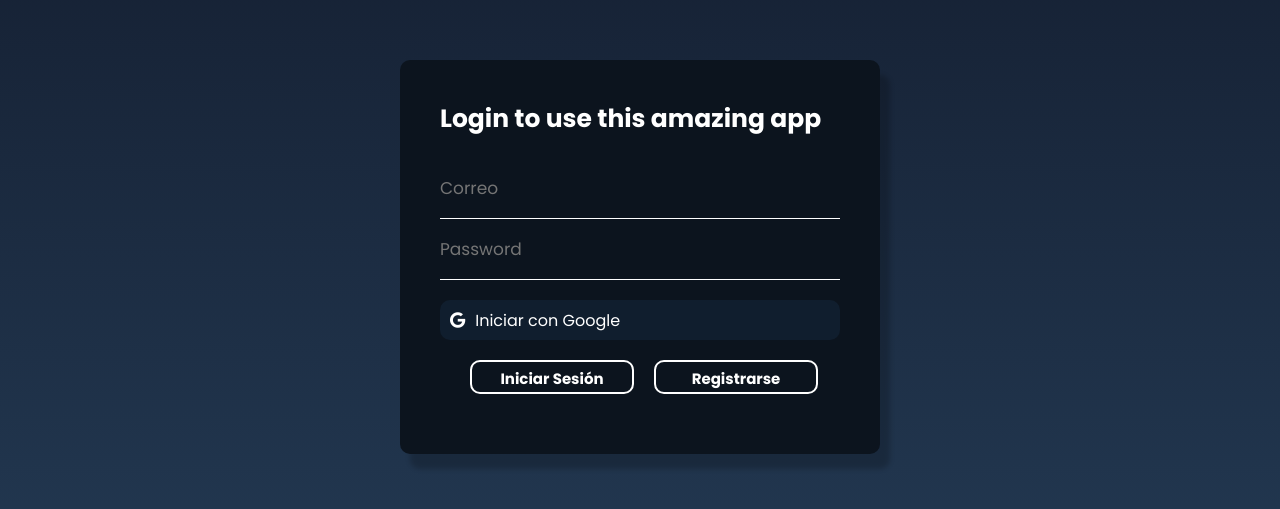
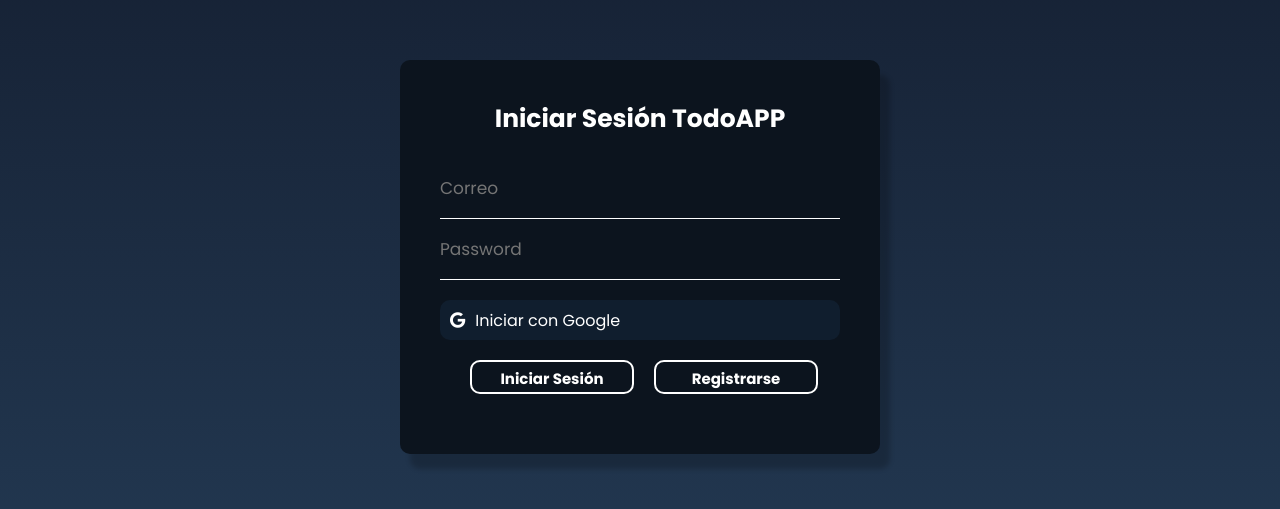
Before and after one commit to MR-Yosua/redux-practice, a React (Create React App) app: page / in a window 1280 px wide. Shown: the part 143-652 px from the top of the page. Built offline with nearby package versions, Linux system fonts and the light colour scheme; no server answers.

Commit message:
Timer added in login alerts error

```diff
--- a/src/components/home/HomeScreen.js
+++ b/src/components/home/HomeScreen.js
@@ -12,14 +12,10 @@
 import SignInSignOut from '../card/SignInSignOut';
 const HomeScreen = () => {
 
-    // const todos = useSelector(state=>state.todos.todoList);
 
-    // const lastTodo = useSelector(selectLastTodo);
-    // const name = useSelector(state =>state.user.userName);
     const todos = useSelector(selectTodo);
     const uid = useSelector(state =>state.user.uid);
 
-    // const history = useHistory();
     const dispatch = useDispatch();
     const [input, setInput] = useState('');
     const [error, setError] = useState(false);
@@ -81,7 +77,7 @@
             {<SignInSignOut/>}
             <div className="container">
                 <div className="title">
-                    <h2>Todo de pelitos</h2>
+                    <h2>Aplicación TODO</h2>
                 </div>
             <div className="todo-container">
                     <div className="todosection">
--- a/src/components/login/LoginScreen.js
+++ b/src/components/login/LoginScreen.js
@@ -78,7 +78,12 @@
 
                 history.push('/home');
 
-            } ).catch(error=>{setError(true)});
+            } ).catch(error=>{
+                setError(true);
+                console.log("Error 3 antes");
+                setTimeout(()=>{setError(false)},5000);
+                console.log("Error 3 despues");
+            });
     }
 
 
@@ -87,7 +92,7 @@
         <div className="main-container">
             <div className="login-container">
                 <div className="login-title">
-                    <h2>Login to use this amazing app</h2>
+                    <h2>Iniciar Sesión TodoAPP</h2>
                 </div>
                 <div className="form-container">
                     <form onSubmit={signIn}>
--- a/src/components/login/login.css
+++ b/src/components/login/login.css
@@ -10,6 +10,11 @@
     justify-content: center;
     align-items: center;
     font-family: 'Ubuntu', sans-serif;
+}
+
+.login-title{
+    display: flex;
+    justify-content: center;
 }
 .login-title h2{
     color: #fff;
```
